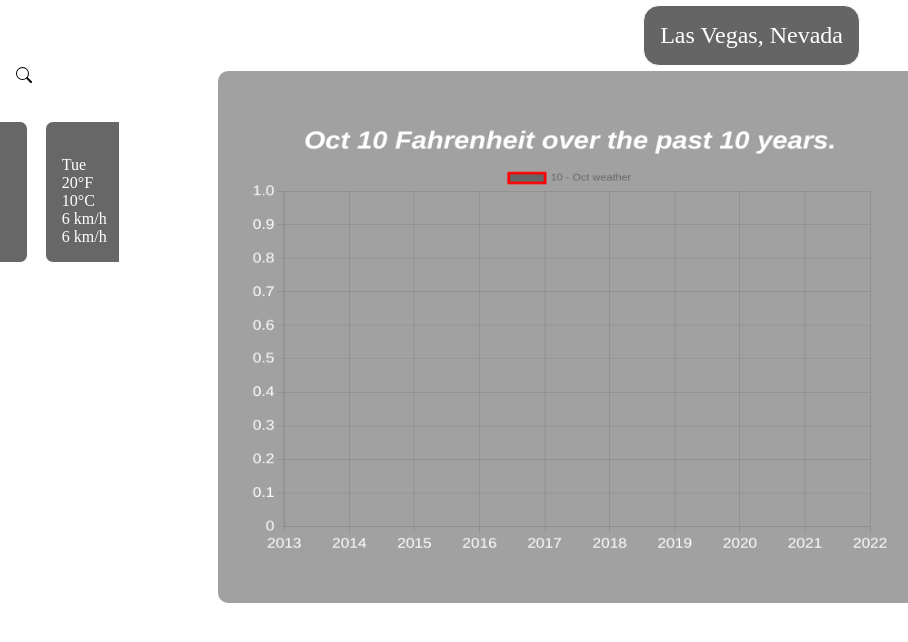
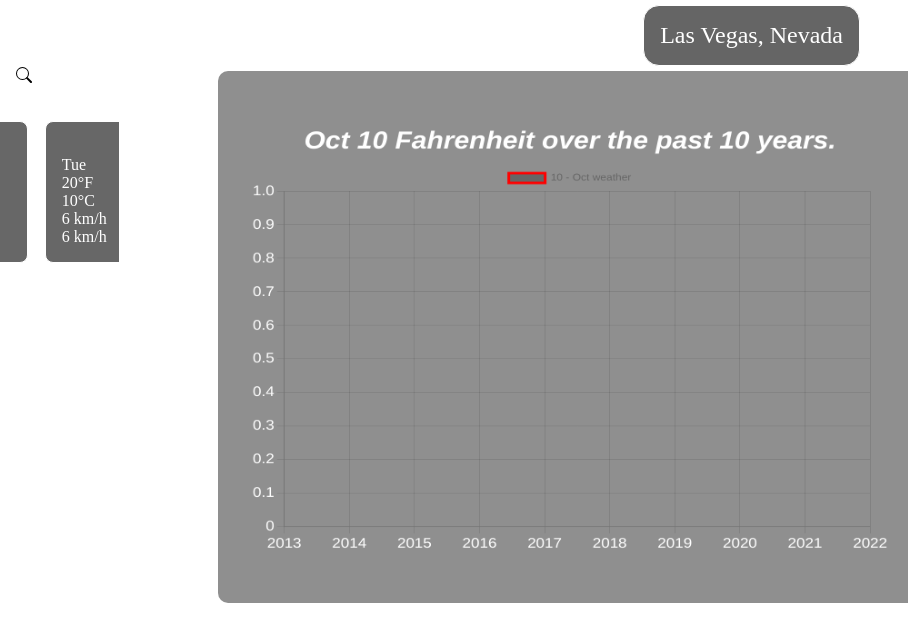
Before and after one commit to zackalsiday/Weathery, a website built with webpack: page index.html in a window 1280 px wide. Shown: the part 150-792 px from the top of the page, 372-1280 px from the left. Built offline with nearby package versions, Linux system fonts and the light colour scheme; some packages are replaced by stand-ins of ours.

```diff
--- a/src/scripts/search.js
+++ b/src/scripts/search.js
@@ -77,10 +77,8 @@
  let weather = {
 
     fetchWeather: function(city) {
-        console.log(city)
         fetch('https://weather.visualcrossing.com/VisualCrossingWebServices/rest/services/timeline/' + city + '?unitGroup=us&key=PRGYVCZ9WYDCWQ5DW54PUH6HX&contentType=json')
         .then(res => res.json())
-        // .then(res => console.log(res))
         .then(data => cityData = data)
         .then(() => this.displayWeather(cityData))
         .then(() => this.initMap(cityData))
@@ -179,8 +177,6 @@
             //         .then(data => dataTwo = data)
             //         .then(() => document.getElementById("location").innerHTML = `${dataTwo.locality}, ${dataTwo.principalSubdivision}`)
         document.getElementById("location").innerHTML = `${data.resolvedAddress}`
-
-        console.log(address, days, icon, temp, humidity, windspeed, latitude, longitude)
         document.getElementById('day-one-far').innerHTML = ` ${days[0].temp}&degF`
         document.getElementById('day-one-cel').innerHTML = ` ${Math.round((days[0].temp - 32) * 5 / 9)}&degC `
         document.getElementById('day-one-windspeed').innerHTML = `Wind: ${days[0].windspeed}  km/h `
--- a/src/styles/line-chart.css
+++ b/src/styles/line-chart.css
@@ -1,5 +1,5 @@
 #lineChart{
-    background-color: rgba(0, 0, 0, 0.37);
+    background-color: rgba(0, 0, 0, 0.44);
     /* border-radius: 10px;
     padding-right: 2rem;
     padding-left: 2rem;
```
Also changed, not shown: dist/main.css, dist/main.js.
